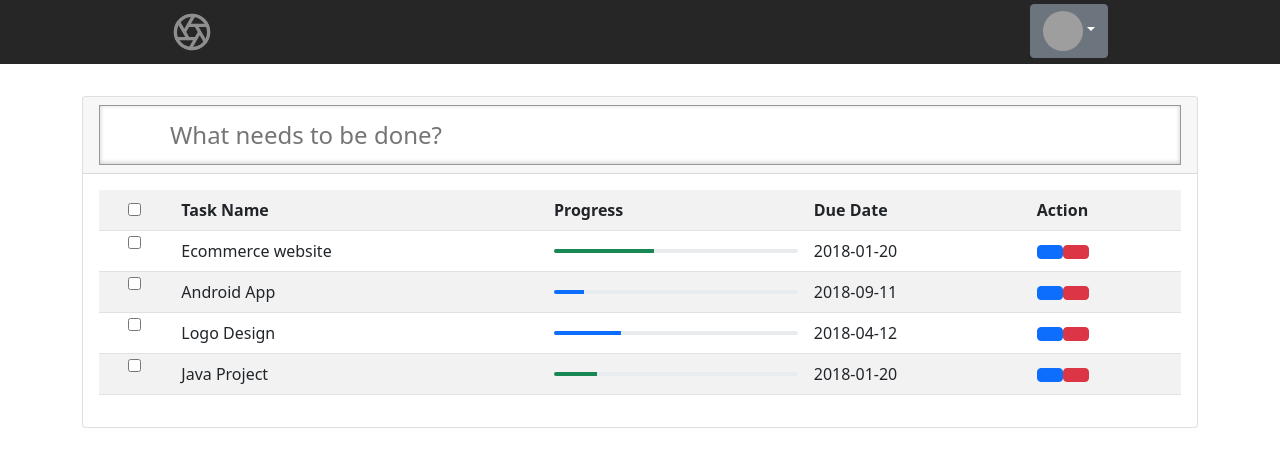
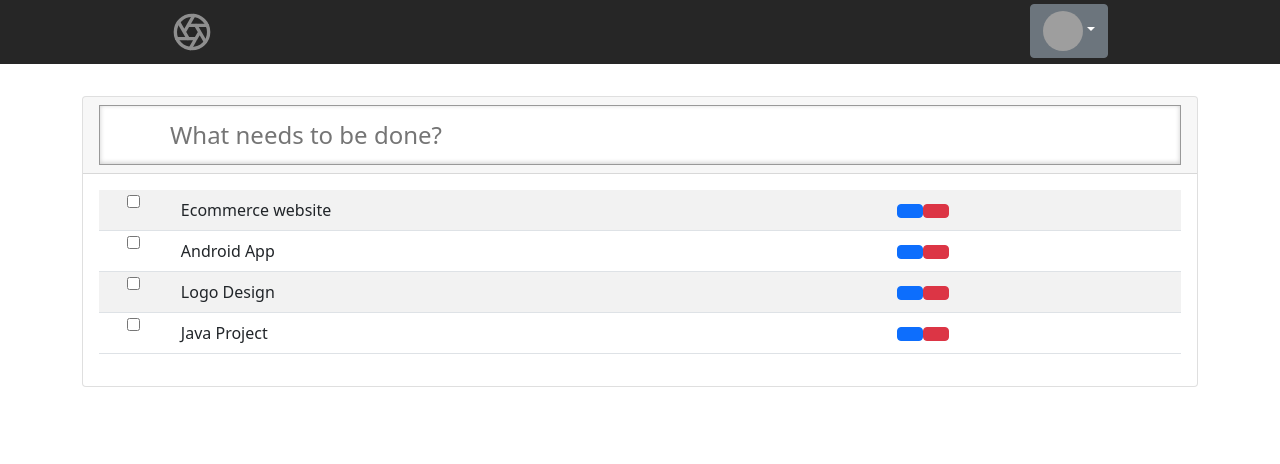
Before and after one commit to tarohida/php-todo-app-frontend, a Vue app: page / in a window 1280 px wide. Shown: the top 464 px of the page. Built offline with nearby package versions, Linux system fonts and the light colour scheme; grey boxes are pictures that could not be loaded; some icons are missing.

Commit message:
feature/esa354 Todo リストから不要な項目を削除

```diff
--- a/src/components/TodoList.vue
+++ b/src/components/TodoList.vue
@@ -42,18 +42,7 @@
         <div class="card-body">
           <div class="table-responsive">
             <table class="table table-striped">
-              <tbody><tr>
-                <th class="text-center">
-                  <div class="custom-checkbox custom-checkbox-table custom-control">
-                    <input type="checkbox" data-checkboxes="mygroup" data-checkbox-role="dad" class="custom-control-input" id="checkbox-all">
-                    <label for="checkbox-all" class="custom-control-label">&nbsp;</label>
-                  </div>
-                </th>
-                <th>Task Name</th>
-                <th>Progress</th>
-                <th>Due Date</th>
-                <th>Action</th>
-              </tr>
+              <tbody>
               <tr>
                 <td class="p-0 text-center">
                   <div class="custom-checkbox custom-control">
@@ -62,12 +51,6 @@
                   </div>
                 </td>
                 <td>Ecommerce website</td>
-                <td class="align-middle">
-                  <div class="progress" data-height="4" data-toggle="tooltip" title="" data-original-title="100%" style="height: 4px;">
-                    <div class="progress-bar bg-success" data-width="100" style="width: 100px;"></div>
-                  </div>
-                </td>
-                <td>2018-01-20</td>
                 <td>
                   <a class="btn btn-primary btn-action mr-1" data-toggle="tooltip" title="" data-original-title="Edit"><i class="fas fa-pencil-alt"></i></a>
                   <a class="btn btn-danger btn-action" data-toggle="tooltip" title="" data-confirm="Are You Sure?|This action can not be undone. Do you want to continue?" data-confirm-yes="alert('Deleted')" data-original-title="Delete"><i class="fas fa-trash"></i></a>
@@ -81,12 +64,6 @@
                   </div>
                 </td>
                 <td>Android App</td>
-                <td class="align-middle">
-                  <div class="progress" data-height="4" data-toggle="tooltip" title="" data-original-title="30%" style="height: 4px;">
-                    <div class="progress-bar bg-orange" data-width="30" style="width: 30px;"></div>
-                  </div>
-                </td>
-                <td>2018-09-11</td>
                 <td>
                   <a class="btn btn-primary btn-action mr-1" data-toggle="tooltip" title="" data-original-title="Edit"><i class="fas fa-pencil-alt"></i></a>
                   <a class="btn btn-danger btn-action" data-toggle="tooltip" title="" data-confirm="Are You Sure?|This action can not be undone. Do you want to continue?" data-confirm-yes="alert('Deleted')" data-original-title="Delete"><i class="fas fa-trash"></i></a>
@@ -100,12 +77,6 @@
                   </div>
                 </td>
                 <td>Logo Design</td>
-                <td class="align-middle">
-                  <div class="progress" data-height="4" data-toggle="tooltip" title="" data-original-title="67%" style="height: 4px;">
-                    <div class="progress-bar bg-purple" data-width="67" style="width: 67px;"></div>
-                  </div>
-                </td>
-                <td>2018-04-12</td>
                 <td>
                   <a class="btn btn-primary btn-action mr-1" data-toggle="tooltip" title="" data-original-title="Edit"><i class="fas fa-pencil-alt"></i></a>
                   <a class="btn btn-danger btn-action" data-toggle="tooltip" title="" data-confirm="Are You Sure?|This action can not be undone. Do you want to continue?" data-confirm-yes="alert('Deleted')" data-original-title="Delete"><i class="fas fa-trash"></i></a>
@@ -119,12 +90,6 @@
                   </div>
                 </td>
                 <td>Java Project</td>
-                <td class="align-middle">
-                  <div class="progress" data-height="4" data-toggle="tooltip" title="" data-original-title="43%" style="height: 4px;">
-                    <div class="progress-bar bg-success" data-width="43" style="width: 43px;"></div>
-                  </div>
-                </td>
-                <td>2018-01-20</td>
                 <td>
                   <a class="btn btn-primary btn-action mr-1" data-toggle="tooltip" title="" data-original-title="Edit"><i class="fas fa-pencil-alt"></i></a>
                   <a class="btn btn-danger btn-action" data-toggle="tooltip" title="" data-confirm="Are You Sure?|This action can not be undone. Do you want to continue?" data-confirm-yes="alert('Deleted')" data-original-title="Delete"><i class="fas fa-trash"></i></a>
```
